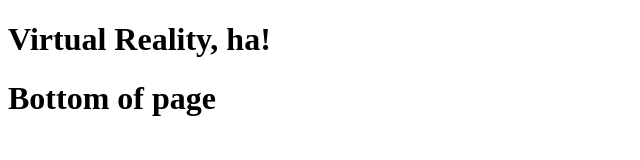
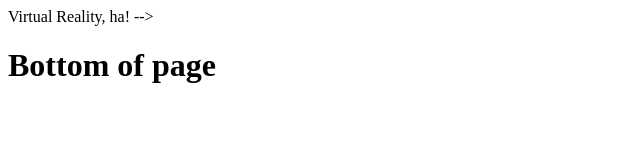
Before and after one commit to MrAOGrady/mraogrady.github.io, a plain HTML site: page VR/VR.html in a window 1280 px wide. Shown: the whole page, without its empty margins (0-640 px from the left). Drawn offline with Linux system fonts and the light colour scheme.

Commit message:
Update VR.html

```diff
--- a/VR/VR.html
+++ b/VR/VR.html
@@ -7,7 +7,7 @@
   </head>
   <body>
 
-  	<h1> Virtual Reality, ha! </h1>
+  	<! -- <h1> Virtual Reality, ha! </h1> -->
 	 <a-scene>
 	  <a-sphere position="0 1.25 -5" radius="1.25" color="#EF2D5E"></a-sphere>
 	  <a-box position="-1 0.5 -3" rotation="0 45 0" width="1" height="1" depth="1" color="#4CC3D9"></a-box>
```
